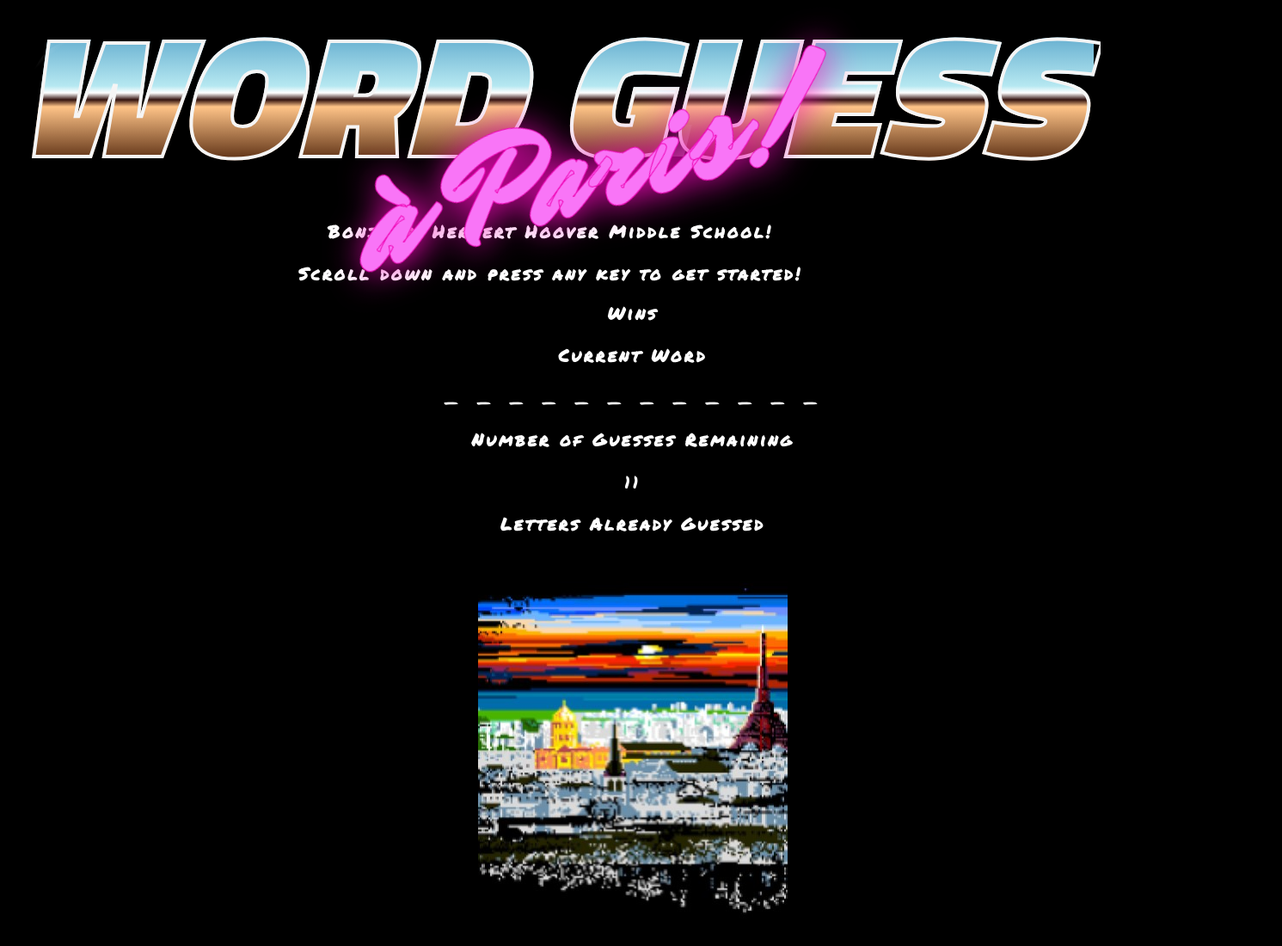
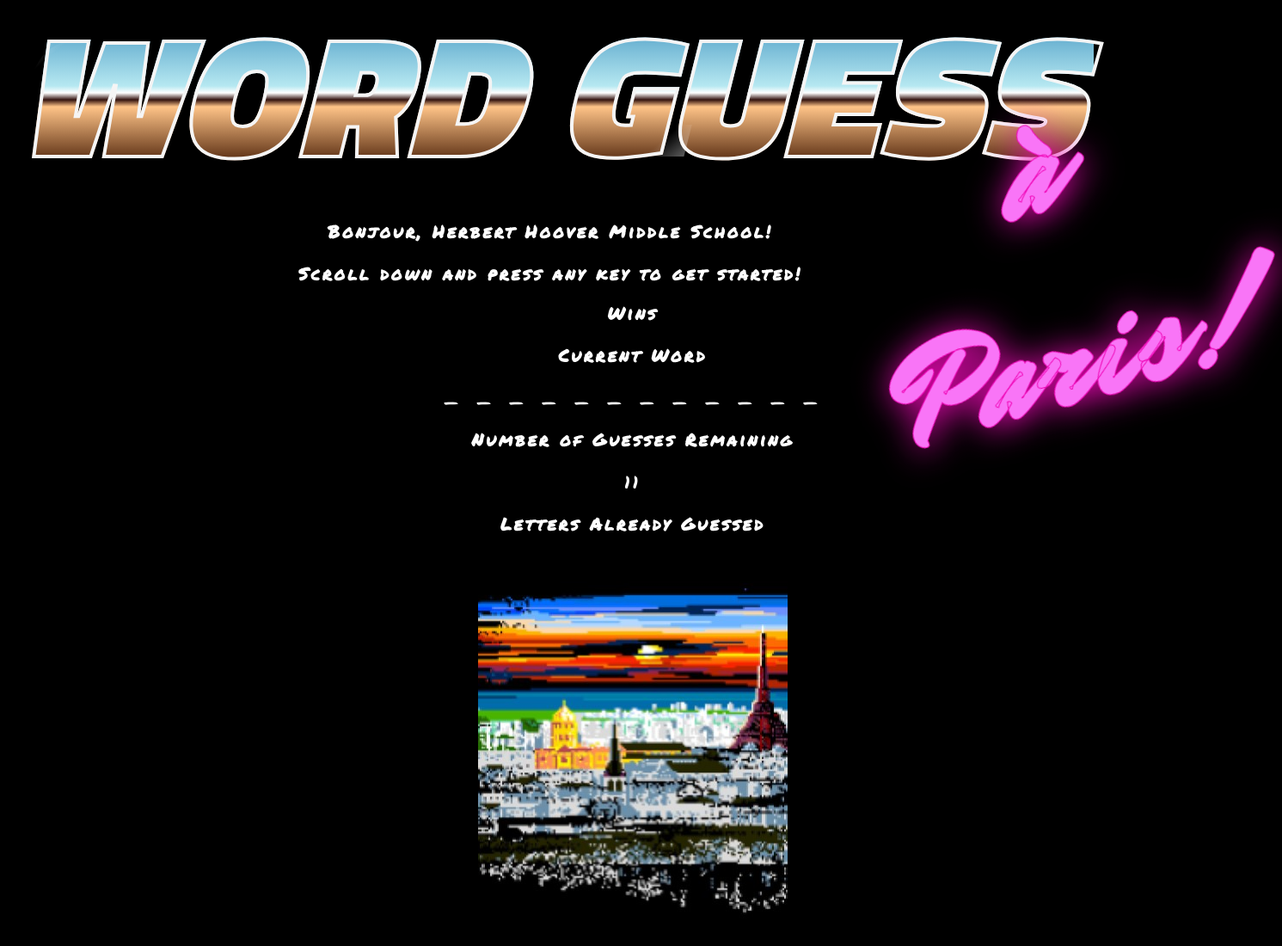
Before and after one commit to mmekaplan/wordguess, a plain HTML site: page index.html in a window 1280 px wide. Shown: the top 1100 px of the page at 86% size, 1491 px wide, since content can reach past the window. Drawn offline with Linux system fonts and the light colour scheme; a web font is replaced by a local one.

Commit message:
Add files via upload
Fixed layout

```diff
--- a/assets/css/style.css
+++ b/assets/css/style.css
@@ -9,6 +9,16 @@
   position: absolute;
   top: 300px;
   left: 500px;
+}
+
+#wrapper{
+
+
+  max-width: 100%;
+  height: auto;
+  background-repeat: no-repeat;
+  background-size: contain;
+
 }
 
 h2 {
@@ -89,7 +99,7 @@ body {
   z-index: 20;
   margin: 0;
   margin-top: -120px;
-  margin-left: 400px;
+  margin-left: 1000px;
   font-family: "Mr Dafoe", cursive;
   font-size: 160px;
   color: #f975f7;
```
